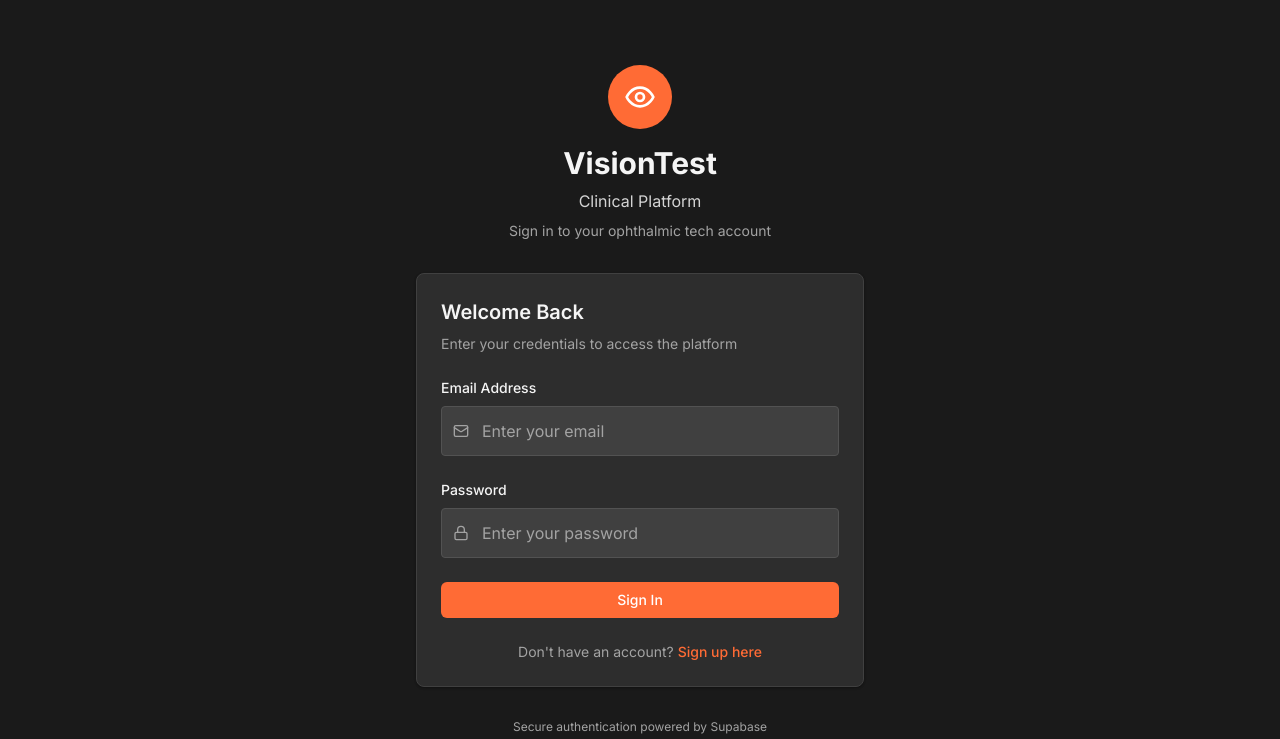
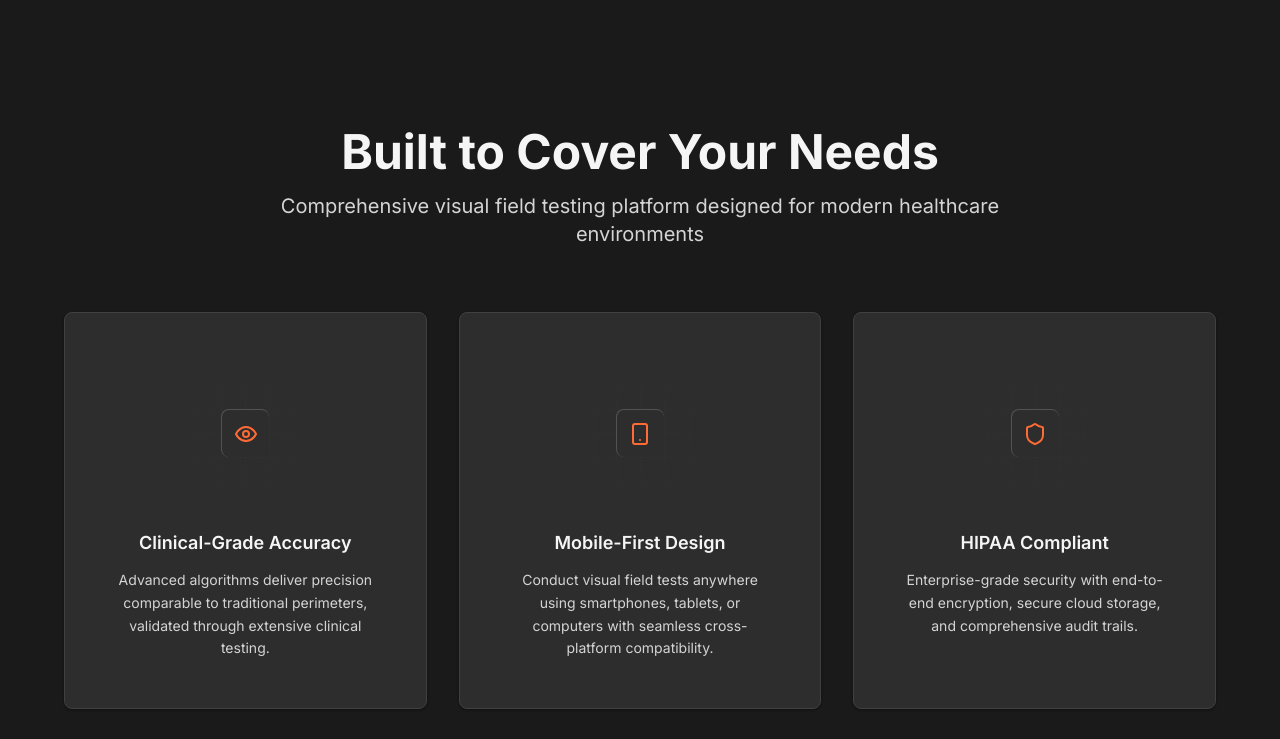
Before and after one commit to oladejibidmus/SenseEye, a React (Vite) app: page /landing in a window 1280 px wide. Before the commit this address led to /signin. Shown: the top 739 px of the page. Built offline with nearby package versions, Linux system fonts and the light colour scheme; no server answers; the database is empty.

Commit message:
Create Features Section for Landing Page

```diff
--- a/src/App.tsx
+++ b/src/App.tsx
@@ -4,6 +4,7 @@ import { Layout } from './components/layout/Layout';
 import { ProtectedRoute } from './components/auth/ProtectedRoute';
 import { SignIn } from './components/auth/SignIn';
 import { SignUp } from './components/auth/SignUp';
+import { Landing } from './pages/Landing';
 import { Dashboard } from './pages/Dashboard';
 import { TestSetup } from './pages/TestSetup';
 import { VisualFieldTest } from './pages/VisualFieldTest';
@@ -34,6 +35,9 @@ function App() {
   return (
     <Router>
       <Routes>
+        {/* Landing page - public */}
+        <Route path="/landing" element={<Landing />} />
+
         {/* Public routes */}
         <Route path="/signin" element={<SignIn />} />
         <Route path="/signup" element={<SignUp />} />
--- /dev/null
+++ b/src/components/sections/Features.tsx
@@ -0,0 +1,147 @@
+import React from 'react';
+import { motion } from 'framer-motion';
+import { Card } from '../ui/Card';
+import {
+  Eye,
+  Smartphone,
+  Shield,
+  Award,
+  Zap,
+  Settings2,
+  Sparkles,
+  Heart,
+  Users,
+  Lock
+} from 'lucide-react';
+
+const container = {
+  hidden: { opacity: 0 },
+  show: {
+    opacity: 1,
+    transition: {
+      staggerChildren: 0.1
+    }
+  }
+};
+
+const item = {
+  hidden: { opacity: 0, y: 20 },
+  show: { opacity: 1, y: 0 }
+};
+
+interface FeatureCardProps {
+  icon: React.ComponentType<{ className?: string }>;
+  title: string;
+  description: string;
+}
+
+const CardDecorator = ({ children }: { children: React.ReactNode }) => (
+  <div className="relative mx-auto size-36 duration-200 [--color-border:color-mix(in_oklab,var(--border-default)_10%,transparent)] group-hover:[--color-border:color-mix(in_oklab,var(--border-default)_20%,transparent)]">
+    <div
+      aria-hidden
+      className="absolute inset-0 bg-[linear-gradient(to_right,var(--color-border)_1px,transparent_1px),linear-gradient(to_bottom,var(--color-border)_1px,transparent_1px)] bg-[size:24px_24px]"
+    />
+    <div
+      aria-hidden
+      className="absolute inset-0 bg-gradient-radial from-transparent to-background-secondary to-75%"
+    />
+    <div className="absolute inset-0 m-auto flex size-12 items-center justify-center border-l border-t border-border-default bg-background-secondary rounded-lg">
+      {children}
+    </div>
+  </div>
+);
+
+const FeatureCard: React.FC<FeatureCardProps> = ({ icon: Icon, title, description }) => (
+  <motion.div variants={item}>
+    <Card className="group shadow-lg hover:shadow-xl transition-all duration-300 text-center h-full">
+      <div className="p-6 pb-3">
+        <CardDecorator>
+          <Icon className="w-6 h-6 text-accent-primary" aria-hidden />
+        </CardDecorator>
+        <h3 className="mt-6 font-semibold text-lg text-text-primary">{title}</h3>
+      </div>
+      <div className="px-6 pb-6">
+        <p className="text-sm text-text-secondary leading-relaxed">{description}</p>
+      </div>
+    </Card>
+  </motion.div>
+);
+
+const features = [
+  {
+    icon: Eye,
+    title: "Clinical-Grade Accuracy",
+    description: "Advanced algorithms deliver precision comparable to traditional perimeters, validated through extensive clinical testing."
+  },
+  {
+    icon: Smartphone,
+    title: "Mobile-First Design",
+    description: "Conduct visual field tests anywhere using smartphones, tablets, or computers with seamless cross-platform compatibility."
+  },
+  {
+    icon: Shield,
+    title: "HIPAA Compliant",
+    description: "Enterprise-grade security with end-to-end encryption, secure cloud storage, and comprehensive audit trails."
+  },
+  {
+    icon: Zap,
+    title: "Lightning Fast",
+    description: "SITA-equivalent algorithms optimize testing time while maintaining accuracy, reducing patient fatigue and improving workflow."
+  },
+  {
+    icon: Heart,
+    title: "Patient-Centered",
+    description: "Intuitive interface and comfortable testing experience designed to reduce anxiety and improve patient compliance."
+  },
+  {
+    icon: Users,
+    title: "Team Collaboration",
+    description: "Multi-user support with role-based access, real-time collaboration, and seamless integration with existing workflows."
+  }
+];
+
+export const Features: React.FC = () => {
+  return (
+    <section className="py-16 md:py-32 bg-background-secondary/50">
+      <div className="mx-auto max-w-7xl px-6">
+        <motion.div
+          variants={container}
+          initial="hidden"
+          whileInView="show"
+          viewport={{ once: true }}
+          className="text-center mb-16"
+        >
+          <motion.h2
+            variants={item}
+            className="text-4xl lg:text-5xl font-bold text-text-primary mb-4"
+          >
+            Built to Cover Your Needs
+          </motion.h2>
+          <motion.p
+            variants={item}
+            className="text-xl text-text-secondary max-w-3xl mx-auto"
+          >
+            Comprehensive visual field testing platform designed for modern healthcare environments
+          </motion.p>
+        </motion.div>
+
+        <motion.div
+          variants={container}
+          initial="hidden"
+          whileInView="show"
+          viewport={{ once: true }}
+          className="grid grid-cols-1 md:grid-cols-2 lg:grid-cols-3 gap-8 max-w-6xl mx-auto"
+        >
+          {features.map((feature, index) => (
+            <FeatureCard
+              key={index}
+              icon={feature.icon}
+              title={feature.title}
+              description={feature.description}
+            />
+          ))}
+        </motion.div>
+      </div>
+    </section>
+  );
+};
--- a/src/index.css
+++ b/src/index.css
@@ -209,3 +209,8 @@ aside {
     transition: margin-left 0.3s ease-in-out;
   }
 }
+
+/* Radial gradient utility for features section */
+.bg-gradient-radial {
+  background: radial-gradient(var(--tw-gradient-stops));
+}
--- /dev/null
+++ b/src/pages/Landing.tsx
@@ -0,0 +1,10 @@
+import React from 'react';
+import { Features } from '../components/sections/Features';
+
+export const Landing: React.FC = () => {
+  return (
+    <div className="min-h-screen bg-background-primary">
+      <Features />
+    </div>
+  );
+};
```
